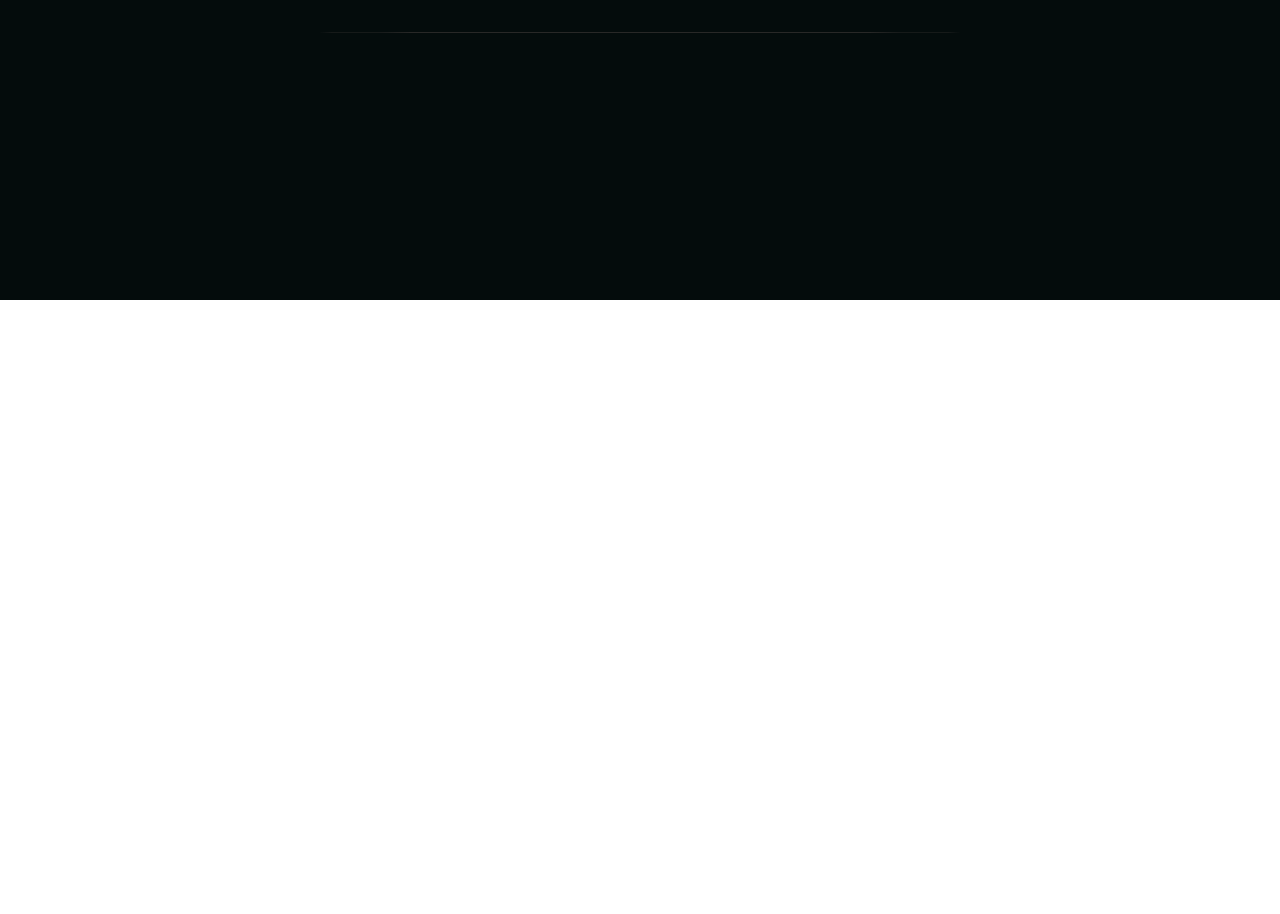
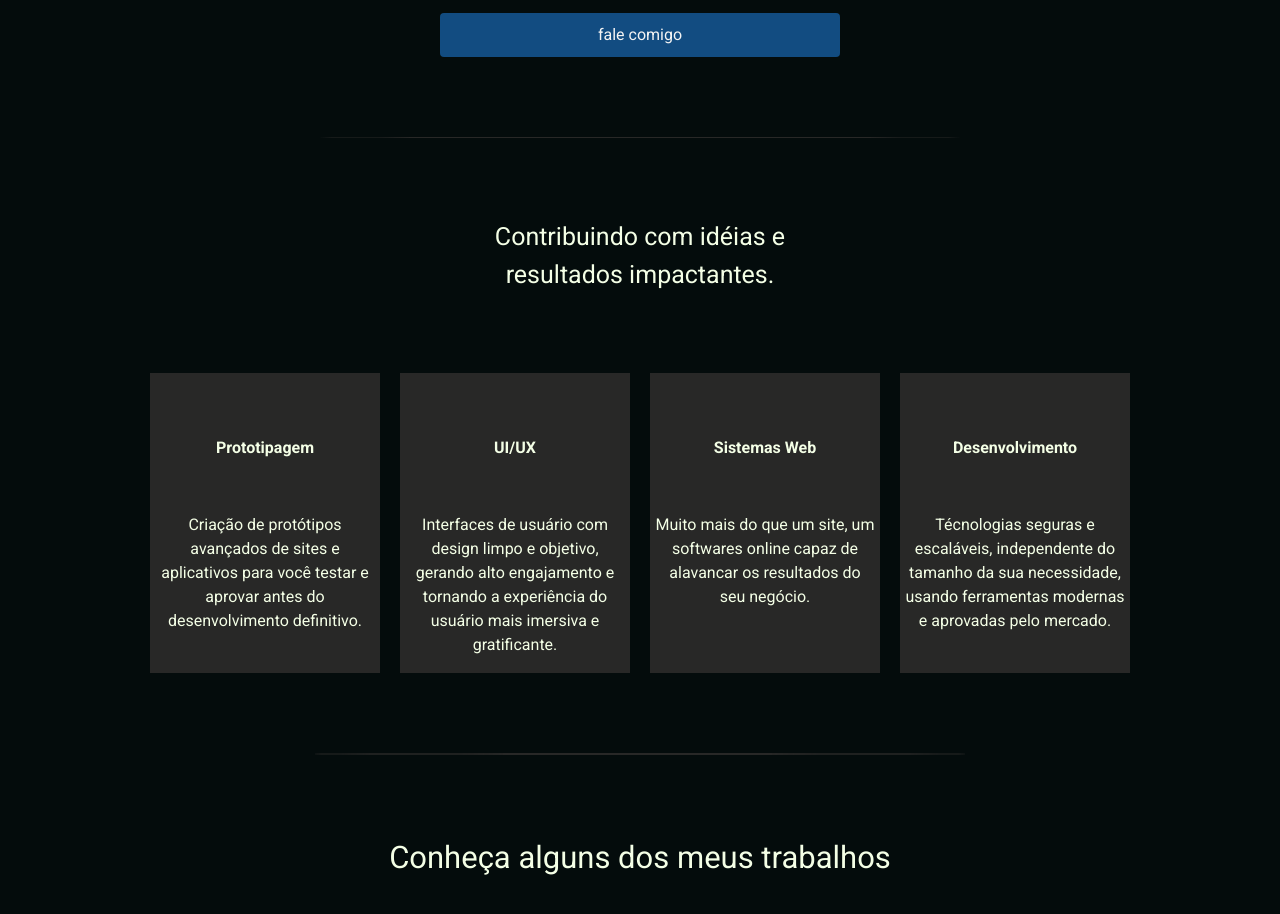
Before and after one commit to devguilhermecosta/my-portfolio-frontend, a React (Vite) app: page / in a window 1280 px wide. Shown: the part 500-1414 px from the top of the page. Before the commit the page ends 800 px from the top, so only its background shows below. Built offline with nearby package versions, Linux system fonts and the light colour scheme.

Commit message:
update: add the services section

```diff
--- a/src/pages/home/header.module.css
+++ b/src/pages/home/header.module.css
@@ -55,12 +55,57 @@
 }
 
 .C_title {
-  margin: 45px auto 0 auto;
   text-align: center;
 }
 
 .C_title > p {
   font-size: 12px;
+}
+
+.C_services {
+  width: 100%;
+  overflow-x: scroll;
+  white-space: nowrap;
+}
+
+.C_services::-webkit-scrollbar {
+  display: none;
+}
+
+.C_Service {
+  background-color: var(--primary-l1);
+  padding: 10px 5px;
+  display: inline-flex;
+  flex-direction: column;
+  width: 230px;
+  min-height: 300px;
+  white-space: normal;
+}
+
+.C_Service:not(:last-child) {
+  margin-right: 8px;
+}
+
+.C_Service > h2 {
+  display: flex;
+  justify-content: center;
+  align-items: center;
+  width: 100%;
+  min-height: 130px;
+}
+
+.C_Service > p {
+  text-align: center;
+  min-height: 130px;
+}
+
+.Break_row {
+  display: block;
+  width: calc(100vw - 50%);
+  height: 1.5px;
+  background-color: var(--primary-l1);
+  border-radius: 50%;
+  margin: 0 auto;
 }
 
 @media screen and (min-width: 200px) {
@@ -108,9 +153,16 @@
     font-size: 16px;
   }
 
-
   .C_title > p {
     font-size: 25px;
+  }
+
+  .C_sub_title > p {
+    font-size: 20px;
+  }
+
+  .C_Service:not(:last-child) {
+    margin-right: 20px;
   }
 }
 
@@ -118,4 +170,8 @@
   .C_title > p {
     font-size: 31px;
   }
+
+  .C_sub_title > p {
+    font-size: 25px;
+  }
 }
--- a/src/pages/home/index.tsx
+++ b/src/pages/home/index.tsx
@@ -4,10 +4,11 @@ import Style from './header.module.css';
 import imageProfile from '../../utils/images/profile.jpg';
 import hand from '../../utils/images/Hand.png';
 import CallMeButton from "../../components/callMeButton";
+import SpaceSection from "../../components/spaceSection";
 
 export default function Home(): JSX.Element {
   return(
-    <MainContainer paddingTop='8px'>
+    <MainContainer paddingTop='8px' overflow="hidden">
       <header className={Style.C_header}>
         <ul className={Style.C_header__ul}>
           <li><Link to='/'>instagram</Link></li>
@@ -26,24 +27,80 @@ export default function Home(): JSX.Element {
         </div>
       </section>
 
-      <section className={Style.C_title}>
-        <p>Construir, desenvolver e escalar.</p>
-        <p>Soluções digitais personalizadas </p>
-        <p>para suas necessidades.</p>
-      </section>
+      <SpaceSection>
+        <section className={Style.C_title}>
+          <p>Construir, desenvolver e escalar.</p>
+          <p>Soluções digitais personalizadas </p>
+          <p>para suas necessidades.</p>
+        </section>
+      </SpaceSection>
 
-      <CallMeButton marginTop='45px'/>
+      <SpaceSection>
+        <CallMeButton />
+      </SpaceSection>
 
-      <span style={{
-        display: 'block',
-        width: 'calc(100vw - 50%)',
-        height: '1.5px',
-        backgroundColor: 'var(--primary-l1)',
-        marginTop: '45px',
-        borderRadius: '50%',
-      }}/>
+      <SpaceSection>
+        <span className={Style.Break_row}/>
+      </SpaceSection>
+
+      <SpaceSection>
+        <section className={Style.C_sub_title}>
+          <p>Contribuindo com idéias e</p>
+          <p>resultados impactantes.</p>
+        </section>
+      </SpaceSection>
+
+      <SpaceSection>
+        <section className={Style.C_services}>
+          <div className={Style.C_Service}>
+            <h2>Prototipagem</h2>
+            <p>
+              Criação de protótipos avançados de sites
+              e aplicativos para você testar e aprovar
+              antes do desenvolvimento definitivo.
+            </p>
+          </div>
+
+          <div className={Style.C_Service}>
+            <h2>UI/UX</h2>
+            <p>
+              Interfaces de usuário com design limpo e
+              objetivo, gerando alto engajamento e tornando
+              a experiência do usuário mais imersiva e gratificante.
+            </p>
+          </div>
+
+          <div className={Style.C_Service}>
+            <h2>Sistemas Web</h2>
+            <p>
+              Muito mais do que um site, um softwares online
+              capaz de alavancar os resultados do seu negócio.
+            </p>
+          </div>
+
+          <div className={Style.C_Service}>
+            <h2>Desenvolvimento</h2>
+            <p>
+              Técnologias seguras e escaláveis, independente do
+              tamanho da sua necessidade, usando ferramentas
+              modernas e aprovadas pelo mercado.
+            </p>
+          </div>
+        </section>
+      </SpaceSection>
+
+      <SpaceSection>
+        <span className={Style.Break_row}/>
+      </SpaceSection>
+
+      <SpaceSection>
+        <section className={Style.C_title}>
+          <p>Conheça alguns dos meus trabalhos</p>
+        </section>
+      </SpaceSection>
+
     </MainContainer>
   )
 }
 
-//TODO create the media queries for the elements space
+//TODO add comments at the top of each element to identify them
```
